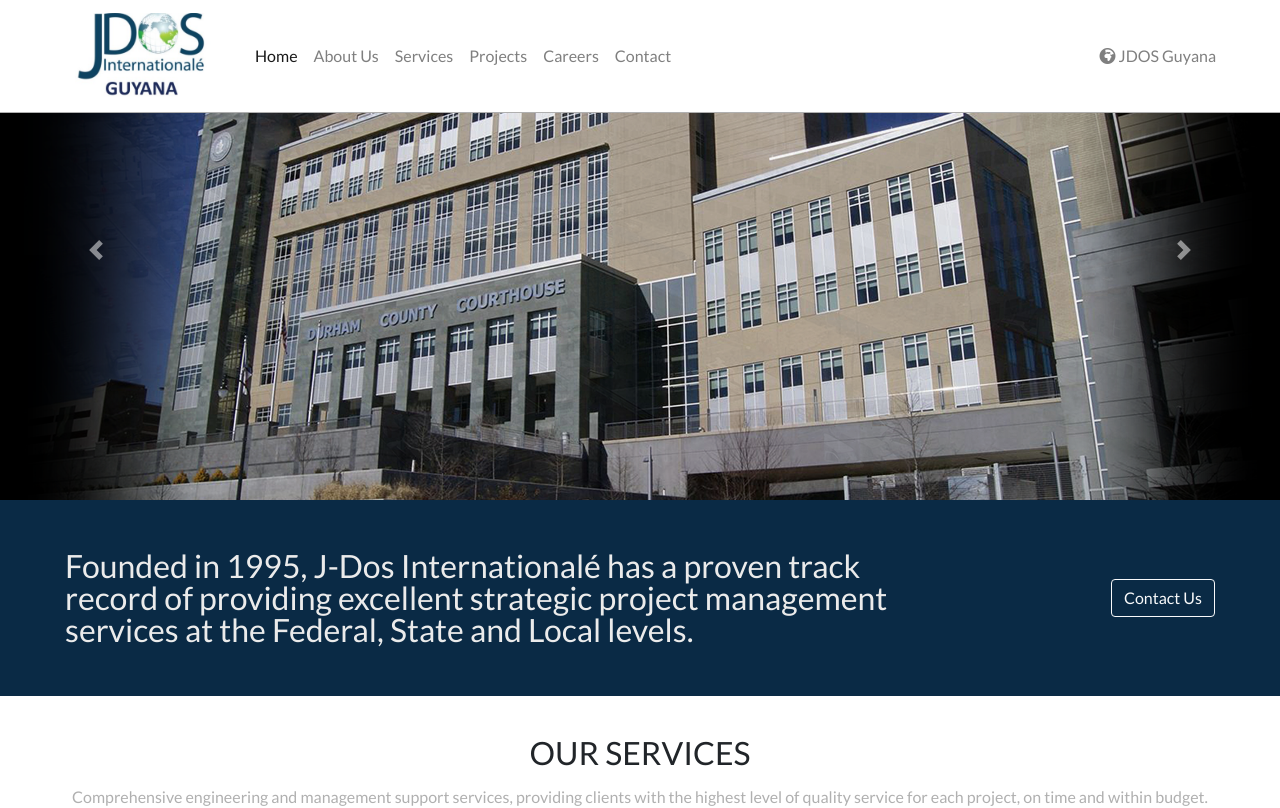
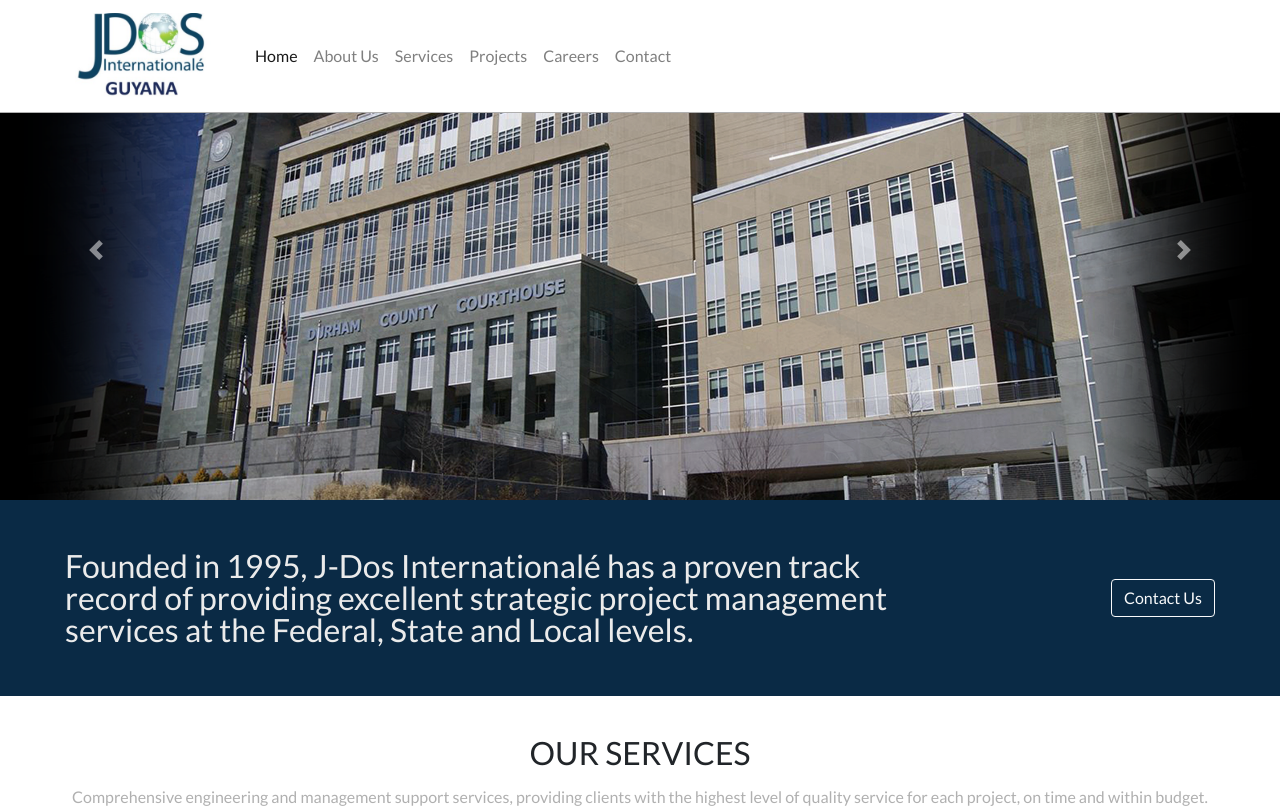
Before and after one commit to TraiLynne/jdos-guyana, a website built with Parcel: page index.html in a window 1280 px wide. Shown: the top 808 px of the page. Built offline with nearby package versions, Linux system fonts and the light colour scheme; a web font is replaced by a local one.

Commit message:
remove guyana link

```diff
--- a/index.html
+++ b/index.html
@@ -52,12 +52,6 @@
                     </li>
                     <li class="nav-item">
                         <a class="nav-link" href="./contact/">Contact</a>
-                    </li>
-                </ul>
-
-                <ul class="navbar-nav">
-                    <li class="nav-item">
-                        <a class="nav-link" href="https://jdosguyana.com/" target='_blank'> <i class="fas fa-globe-africa"></i> JDOS Guyana</a>
                     </li>
                 </ul>
             </div>
```
